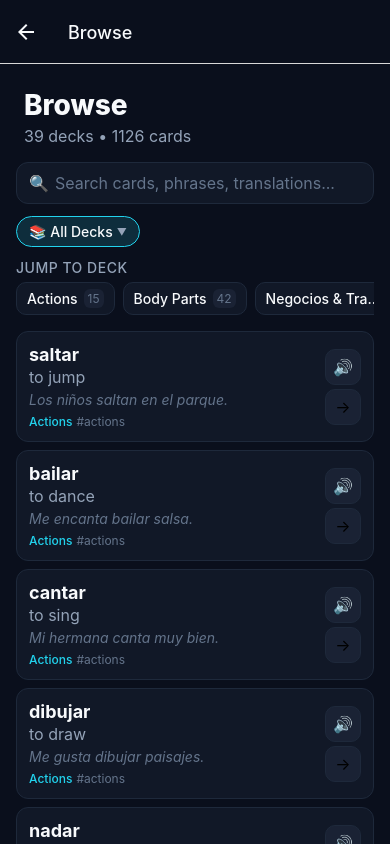
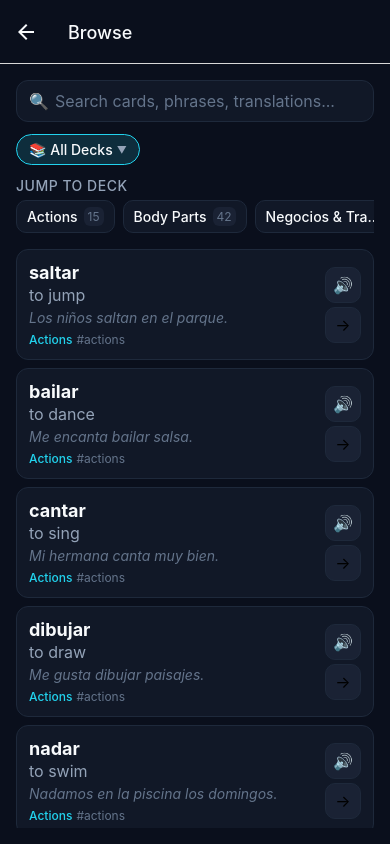
Before and after one commit to mikepitts25/Colombian-Spanish, a React Native app: screen /Browse in a window 390 px wide. Built offline with nearby package versions, Linux system fonts and the light colour scheme.

Commit message:
Remove duplicate headers from Explore sub-screens (Browse, Phrasebook, ManageDecks)

```diff
--- a/src/screens/BrowseScreen.tsx
+++ b/src/screens/BrowseScreen.tsx
@@ -76,14 +76,6 @@ export default function BrowseScreen() {
 
   return (
     <SafeAreaView style={styles.container}>
-      {/* Header */}
-      <View style={styles.header}>
-        <Text style={styles.title}>Browse</Text>
-        <Text style={styles.subtitle}>
-          {decks?.length || 0} decks • {decks?.reduce((s, d) => s + d.cards.length, 0) || 0} cards
-        </Text>
-      </View>
-
       <View style={styles.content}>
         {/* Search Bar - Prominent */}
         <View style={styles.searchContainer}>
@@ -279,23 +271,9 @@ const styles = StyleSheet.create({
     flex: 1,
     backgroundColor: colors.bg,
   },
-  header: {
-    padding: spacing(3),
-    paddingBottom: spacing(2),
-  },
-  title: {
-    color: colors.textPrimary,
-    fontSize: typography.size['3xl'],
-    fontWeight: typography.weight.extrabold,
-  },
-  subtitle: {
-    color: colors.textSecondary,
-    fontSize: typography.size.base,
-    marginTop: spacing(0.5),
-  },
   content: {
     flex: 1,
-    paddingHorizontal: spacing(2),
+    padding: spacing(2),
   },
 
   // Search
--- a/src/screens/ManageDecksScreen.tsx
+++ b/src/screens/ManageDecksScreen.tsx
@@ -87,9 +87,6 @@ export default function ManageDecksScreen() {
 
   return (
     <SafeAreaView style={styles.wrap}>
-      <Text style={styles.h1}>Manage Decks</Text>
-      <Text style={styles.sub}>Rename, delete, and reset learning progress.</Text>
-
       <TextInput
         value={q}
         onChangeText={setQ}
@@ -168,8 +165,6 @@ export default function ManageDecksScreen() {
 
 const styles = StyleSheet.create({
   wrap: { flex: 1, backgroundColor: colors.bg, padding: spacing(2) },
-  h1: { color: colors.textPrimary, fontSize: 22, fontWeight: '900', marginBottom: 4 },
-  sub: { color: colors.textSecondary, marginBottom: spacing(1.25) },
   search: {
     backgroundColor: colors.surface,
     borderWidth: 1,
--- a/src/screens/PhrasebookScreen.tsx
+++ b/src/screens/PhrasebookScreen.tsx
@@ -37,9 +37,6 @@ export default function PhrasebookScreen() {
 
   return (
     <SafeAreaView style={styles.wrap}>
-      <Text style={styles.h1}>Phrasebook</Text>
-      <Text style={styles.sub}>Your starred cards across all decks (offline + private).</Text>
-
       <TextInput
         value={q}
         onChangeText={setQ}
@@ -95,8 +92,6 @@ export default function PhrasebookScreen() {
 
 const styles = StyleSheet.create({
   wrap: { flex: 1, backgroundColor: colors.bg, padding: spacing(2) },
-  h1: { color: colors.text, fontSize: 22, fontWeight: '900', marginBottom: 4 },
-  sub: { color: colors.sub, marginBottom: spacing(1.5) },
   search: {
     backgroundColor: '#0b1220',
     borderWidth: 1,
```
